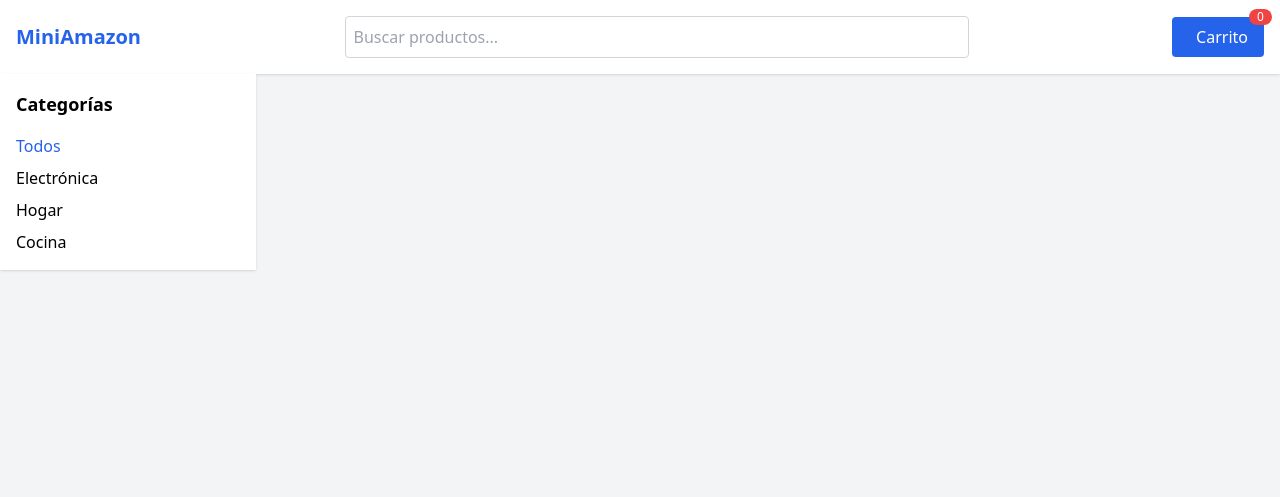
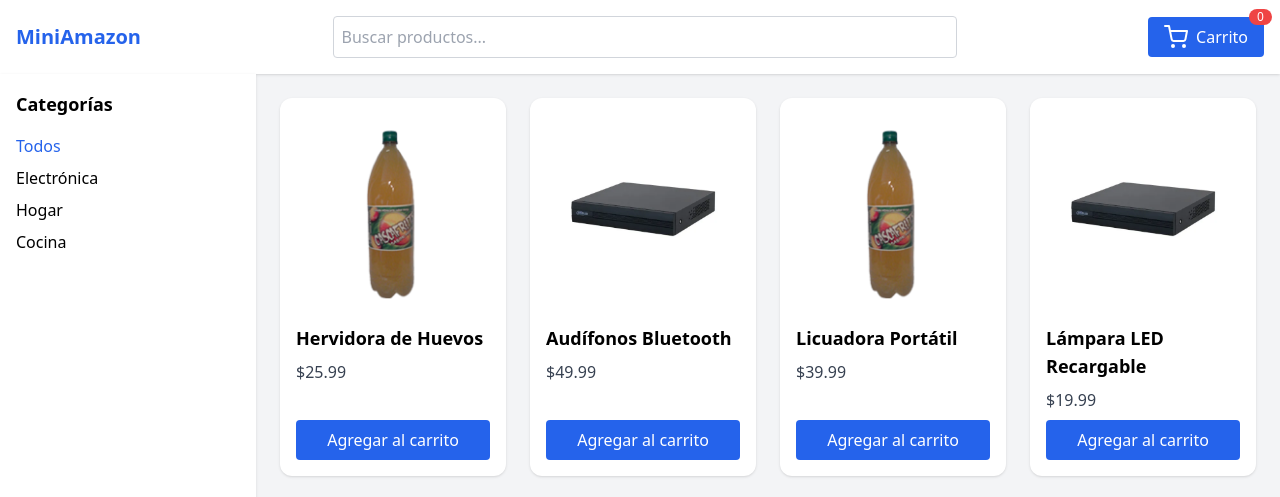
Before and after one commit to Prude1000/fenixtienda.github.io, a plain HTML site: page index.html in a window 1280 px wide. Shown: the top 497 px of the page. Drawn offline with nearby package versions, Linux system fonts and the light colour scheme.

Commit message:
Update index.html

```diff
--- a/index.html
+++ b/index.html
@@ -122,7 +122,10 @@
           <img src="${product.image}" alt="${product.name}" class="rounded mb-4">
           <h2 class="text-lg font-semibold mb-2">${product.name}</h2>
           <p class="text-gray-700 mb-2">$${product.price.toFixed(2)}</p>
-
+           <button class="mt-auto bg-blue-600 text-white px-4 py-2 rounded hover:bg-blue-700 add-cart-btn">
+            Agregar al carrito
+          </button>
+        `
         ;
         const button = card.querySelector('.add-cart-btn');
         button.addEventListener('click', () => addToCart(product));
```
